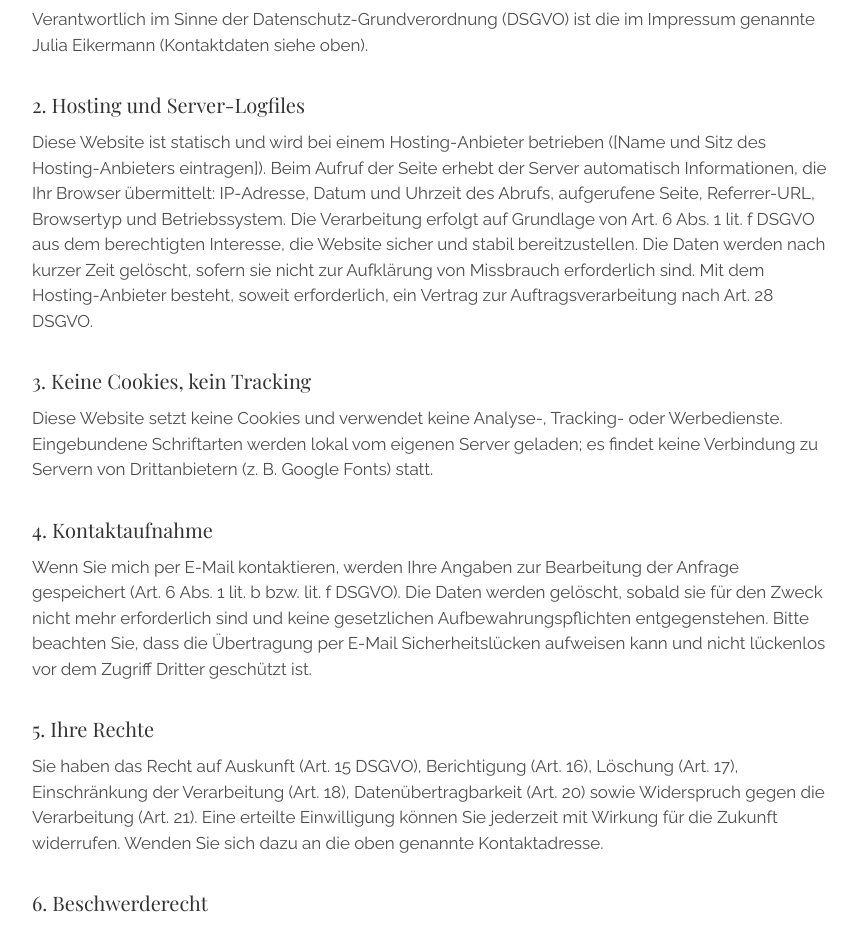
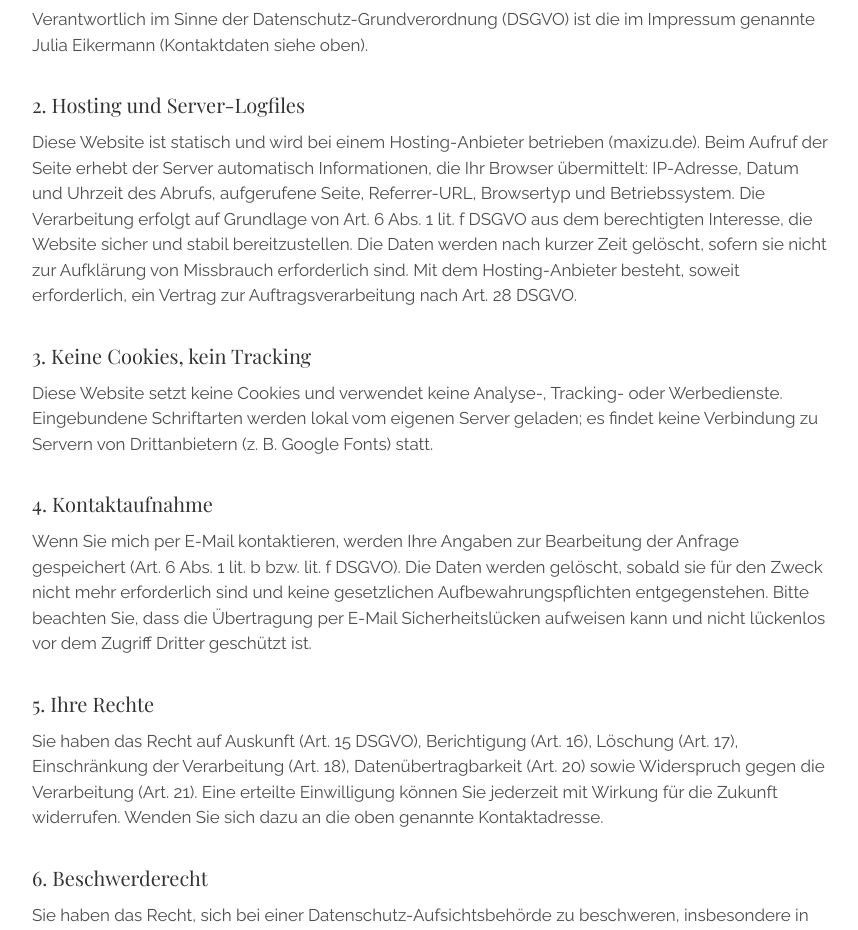
Before and after one commit to maxizu/juleik, a plain HTML site: page kontakt/index.html in a window 1280 px wide. Shown: the part 1766-2696 px from the top of the page, without its empty margins (208-1066 px from the left). Drawn offline with Linux system fonts and the light colour scheme.

Commit message:
Update hosting provider in privacy notice

```diff
--- a/kontakt/index.html
+++ b/kontakt/index.html
@@ -63,7 +63,7 @@
           <p>Verantwortlich im Sinne der Datenschutz-Grundverordnung (DSGVO) ist die im Impressum genannte Julia Eikermann (Kontaktdaten siehe oben).</p>
 
           <h3>2. Hosting und Server-Logfiles</h3>
-          <p>Diese Website ist statisch und wird bei einem Hosting-Anbieter betrieben ([Name und Sitz des Hosting-Anbieters eintragen]). Beim Aufruf der Seite erhebt der Server automatisch Informationen, die Ihr Browser übermittelt: IP-Adresse, Datum und Uhrzeit des Abrufs, aufgerufene Seite, Referrer-URL, Browsertyp und Betriebssystem. Die Verarbeitung erfolgt auf Grundlage von Art. 6 Abs. 1 lit. f DSGVO aus dem berechtigten Interesse, die Website sicher und stabil bereitzustellen. Die Daten werden nach kurzer Zeit gelöscht, sofern sie nicht zur Aufklärung von Missbrauch erforderlich sind. Mit dem Hosting-Anbieter besteht, soweit erforderlich, ein Vertrag zur Auftragsverarbeitung nach Art. 28 DSGVO.</p>
+          <p>Diese Website ist statisch und wird bei einem Hosting-Anbieter betrieben (maxizu.de). Beim Aufruf der Seite erhebt der Server automatisch Informationen, die Ihr Browser übermittelt: IP-Adresse, Datum und Uhrzeit des Abrufs, aufgerufene Seite, Referrer-URL, Browsertyp und Betriebssystem. Die Verarbeitung erfolgt auf Grundlage von Art. 6 Abs. 1 lit. f DSGVO aus dem berechtigten Interesse, die Website sicher und stabil bereitzustellen. Die Daten werden nach kurzer Zeit gelöscht, sofern sie nicht zur Aufklärung von Missbrauch erforderlich sind. Mit dem Hosting-Anbieter besteht, soweit erforderlich, ein Vertrag zur Auftragsverarbeitung nach Art. 28 DSGVO.</p>
 
           <h3>3. Keine Cookies, kein Tracking</h3>
           <p>Diese Website setzt keine Cookies und verwendet keine Analyse-, Tracking- oder Werbedienste. Eingebundene Schriftarten werden lokal vom eigenen Server geladen; es findet keine Verbindung zu Servern von Drittanbietern (z. B. Google Fonts) statt.</p>
```
